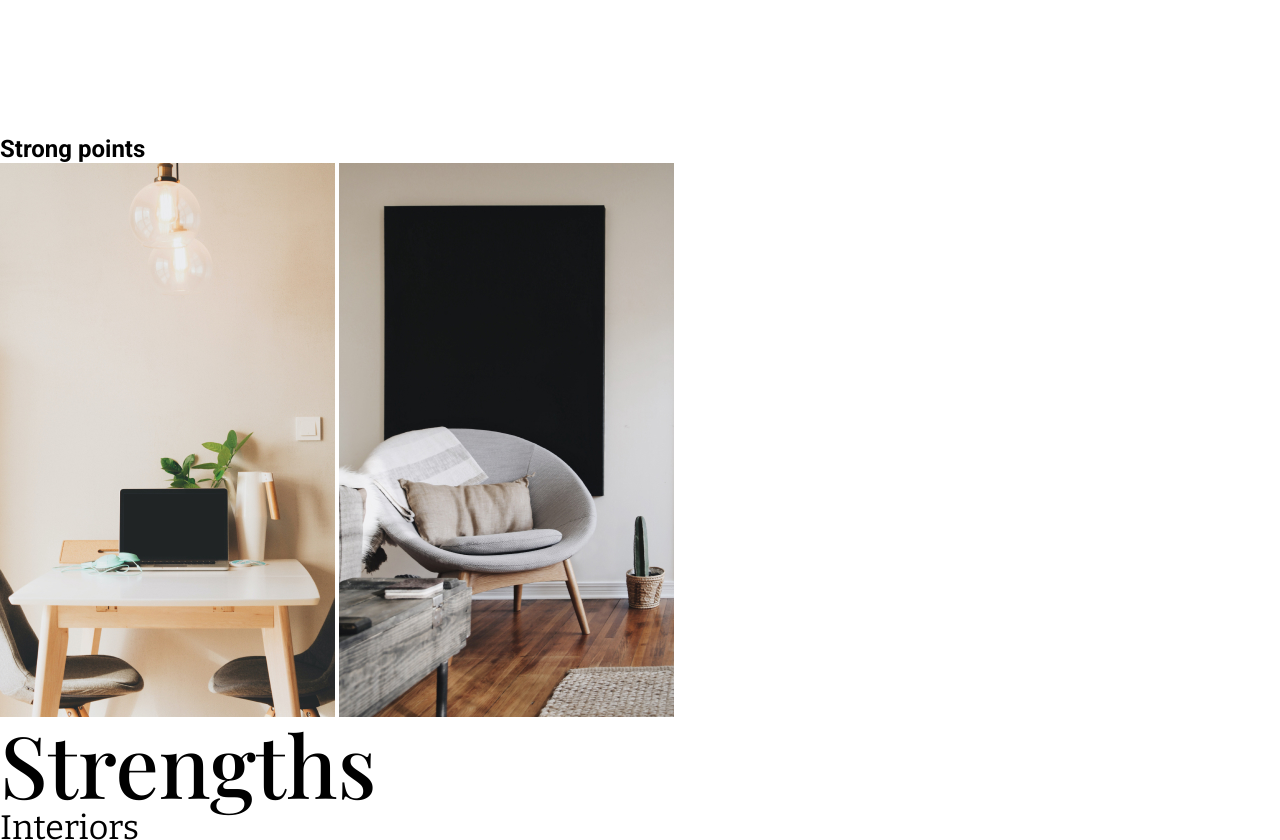
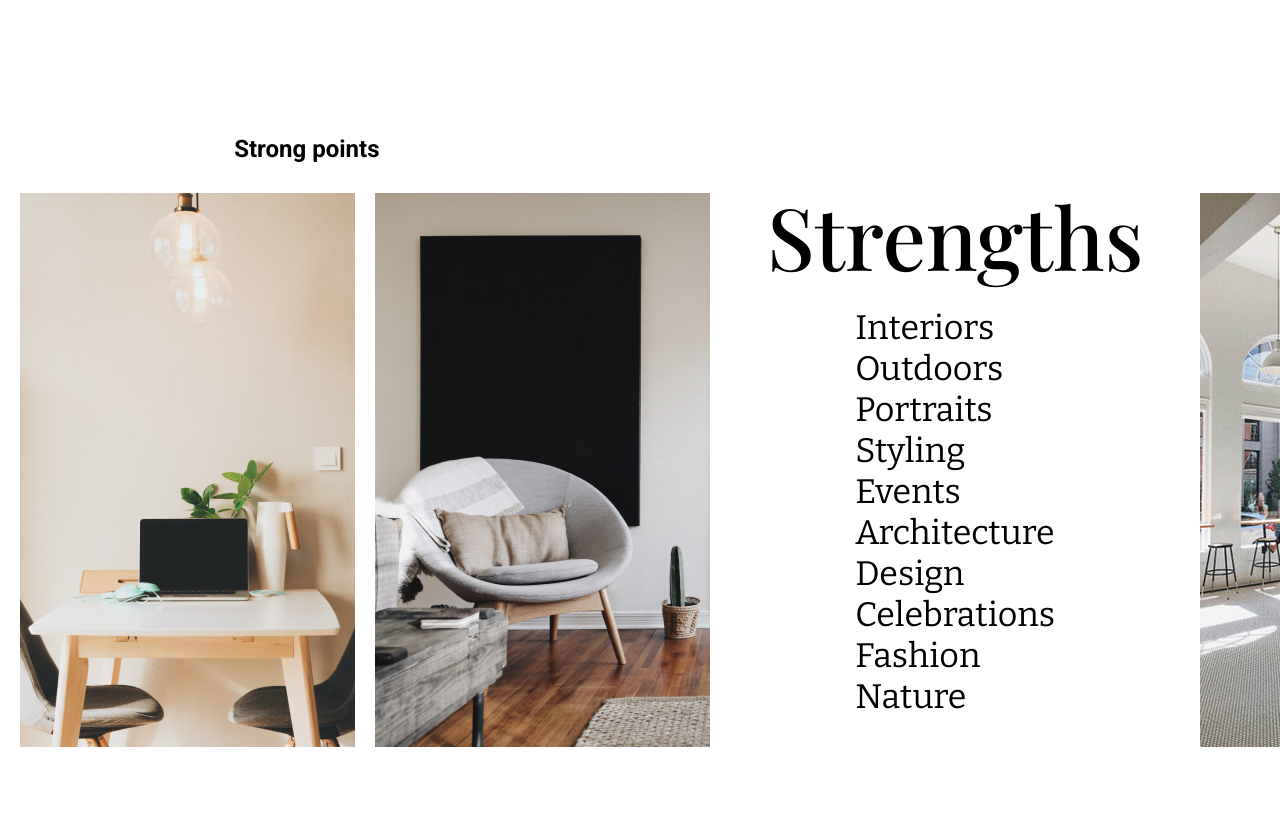
Before and after one commit to obelix84/otus-css-putilin, a plain HTML site: page index.html in a window 1280 px wide. Shown: the part 3460-4300 px from the top of the page. Drawn offline with nearby package versions, Linux system fonts and the light colour scheme.

Commit message:
Added Stregths points section

```diff
--- a/css/style.css
+++ b/css/style.css
@@ -34,6 +34,7 @@ html {
     margin-left: 23px;
     margin-right: 20px;
 }
+
 /*ну вот такой вот метод, дучше flex, но мы его не проходили*/
 .nav-list {
     list-style-type: none;
@@ -45,6 +46,7 @@ html {
     right: 0;
     transform: translateY(-50%);
 }
+
 /* тут сделал так, т.к. в навигации только один список со ссылками и
 не вижу смысла плодить еще к каждому тегу <LI> еще по одному классу, а основные св-ва наследуются*/
 .nav-list li {
@@ -73,11 +75,14 @@ html {
     position: relative;
     margin-bottom: 150px;
 }
+
 /*лучше flex, но мы его не проходили*/
 .hero-innerblock {
     background-color: white;
-    width: 48%; /* всего 1440, ширина блока 690 итого имеем около 48%*/
-    min-width: 690px; /* ограничим снизу, чтоб не было уже*/
+    width: 48%;
+    /* всего 1440, ширина блока 690 итого имеем около 48%*/
+    min-width: 690px;
+    /* ограничим снизу, чтоб не было уже*/
     height: 360px;
     position: absolute;
     top: 0;
@@ -86,6 +91,7 @@ html {
     right: 0;
     margin: auto;
 }
+
 /* т.к. высота блока задна, можно padding задать и отцетрировать по высоте*/
 .hero-message {
     padding-top: 110px;
@@ -120,9 +126,9 @@ html {
 }
 
 .biography-left {
-    display:flex;
+    display: flex;
     justify-content: right;
-    flex-grow:4;
+    flex-grow: 4;
 
 }
 
@@ -134,7 +140,7 @@ html {
 
 .biography-center {
     display: flex;
-    flex-grow:1;
+    flex-grow: 1;
     flex-direction: column;
     justify-content: flex-start;
     align-items: start;
@@ -158,7 +164,7 @@ html {
     font-weight: 700;
     line-height: normal;
     transform-origin: center;
-    transform:rotate(-90deg) translateX(-40px) translateY(-43%);
+    transform: rotate(-90deg) translateX(-40px) translateY(-43%);
 }
 
 .biography-name {
@@ -350,6 +356,25 @@ html {
     line-height: normal;
 }
 
+.sp-section {
+    padding-left: 20px;
+    padding-bottom: 150px;
+}
+
+.sp-div-strengths {
+    display: -webkit-box;
+    display: -ms-flexbox;
+    display: flex;
+    -webkit-box-pack: start;
+        -ms-flex-pack: start;
+            justify-content: flex-start;
+    -webkit-box-align: start;
+        -ms-flex-align: start;
+            align-items: start;
+    gap: 20px;
+    overflow: hidden;
+}
+
 .sp-title {
     color: #000;
     font-family: 'Roboto', sans-serif;
@@ -357,6 +382,8 @@ html {
     font-style: normal;
     font-weight: 700;
     line-height: normal;
+    margin-left: 17%;
+    margin-bottom: 30px;
 }
 
 .sp-strengths {
@@ -366,6 +393,25 @@ html {
     font-style: normal;
     font-weight: 500;
     line-height: 100%;
+    padding-bottom: 28px;
+}
+
+.sp-text-strengths {
+    display: -webkit-box;
+    display: -ms-flexbox;
+    display: flex;
+    -webkit-box-orient: vertical;
+    -webkit-box-direction: normal;
+        -ms-flex-direction: column;
+            flex-direction: column;
+    -webkit-box-pack: start;
+        -ms-flex-pack: start;
+            justify-content: start;
+    -webkit-box-align: center;
+        -ms-flex-align: center;
+            align-items: center;
+    padding-left: 37px;
+    padding-right: 37px;
 }
 
 .sp-list {
@@ -377,3 +423,22 @@ html {
     line-height: normal;
     list-style-type: none;
 }
+
+@supports (display: grid) {
+    .sp-div-strengths {
+        display: -ms-grid;
+        display: grid;
+        grid-auto-flow: column;
+        overflow: hidden;
+    }
+
+    .sp-div-strengths-grid > * {
+        margin-right: 20px;
+    }
+
+    /*
+    Можно и так, но переносимость ниже
+    .sp-div-strengths-grid :is(img, div) {
+        margin-right: 20px;
+    } */
+}
--- a/index.html
+++ b/index.html
@@ -127,11 +127,12 @@
       </div>
     </section>
     <!-- Сильные стороны, очень сильные-->
-    <section>
+    <section class="sp-section">
       <h2 class="sp-title">Strong points</h2>
+      <div class="sp-div-strengths">
         <img src="img/room.jpg" alt="Room Design">
         <img src="img/chair.jpg" alt="Chair and room Design">
-      <div>
+        <div class="sp-text-strengths">
           <h3 class="sp-strengths">Strengths</h3>
           <ul class="sp-list">
             <li>Interiors</li>
@@ -140,14 +141,16 @@
             <li>Styling</li>
             <li>Events</li>
             <li>Architecture</li>
+            <li>Design</li>
             <li>Celebrations</li>
             <li>Fashion</li>
             <li>Nature</li>
           </ul>
         </div>
-      <img src="img/restaurant.jpg" alt="Restaurant Desing">
+        <img src="img/restaurant-sm.jpg" alt="Restaurant Desing">
         <!--эта картинка в макете спрятана-->
         <img src="img/chair.jpg" alt="Chair and room Design">
+      </div>
     </section>
   </main>
 </body>
```
Also changed, not shown: img/restaurant-sm.jpg (added). Lines whose indentation alone changed are shown as unchanged.
